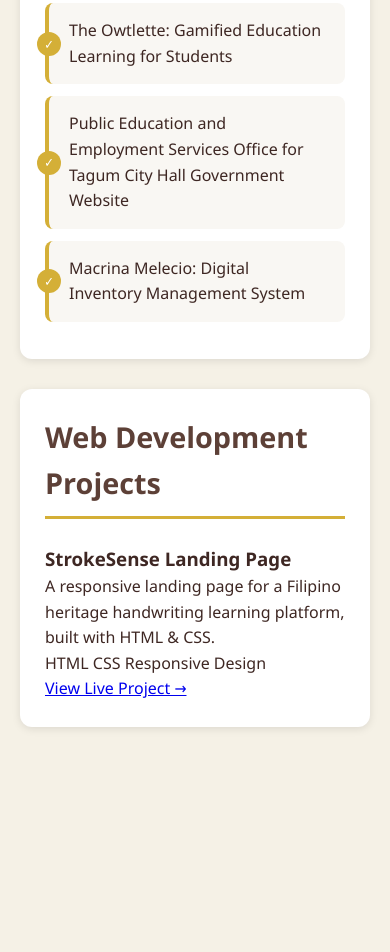
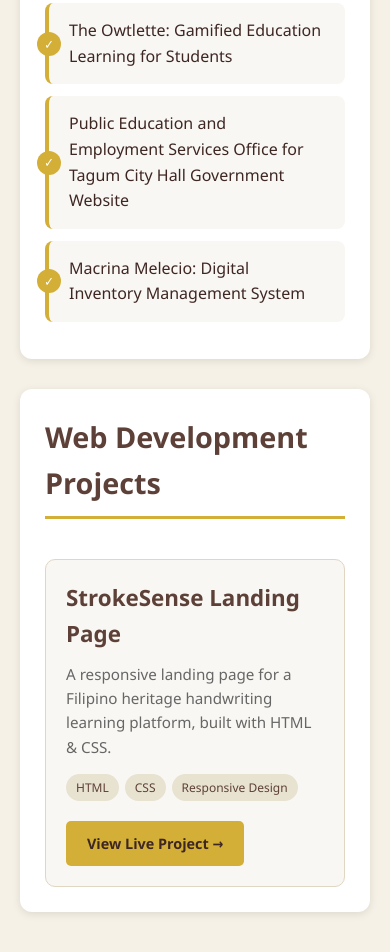
Before and after one commit to kishasanchez27/portfolio2, a plain HTML site: page index.html in a window 390 px wide. Shown: the part 1059-2011 px from the top of the page. Before the commit the page ends 1856 px from the top, so only its background shows below. Drawn offline with Linux system fonts and the light colour scheme.

Commit message:
Update style.css

```diff
--- a/style.css
+++ b/style.css
@@ -170,6 +170,123 @@ li::before {
     font-weight: bold;
 }
 
+/* Web Development Projects Section */
+#web-projects {
+    margin-top: 20px;
+}
+
+.project-card {
+    background-color: #f9f7f3;
+    padding: 25px;
+    border-radius: 10px;
+    border: 1px solid #e0d6c2;
+    transition: all 0.3s ease;
+    margin-top: 15px;
+}
+
+body.dark .project-card {
+    background-color: #3a3a3a;
+    border-color: #555;
+}
+
+.project-card:hover {
+    transform: translateY(-3px);
+    box-shadow: 0 5px 15px rgba(0, 0, 0, 0.1);
+}
+
+body.dark .project-card:hover {
+    box-shadow: 0 5px 15px rgba(0, 0, 0, 0.3);
+}
+
+.project-card h3 {
+    color: #5d4037;
+    font-size: 1.4rem;
+    margin-bottom: 10px;
+    font-weight: 600;
+}
+
+body.dark .project-card h3 {
+    color: #d4af37;
+}
+
+.project-description {
+    color: #666;
+    line-height: 1.6;
+    margin-bottom: 15px;
+    font-size: 0.95rem;
+}
+
+body.dark .project-description {
+    color: #ccc;
+}
+
+.project-tech {
+    display: flex;
+    flex-wrap: wrap;
+    gap: 8px;
+    margin-bottom: 20px;
+}
+
+.tech-tag {
+    background-color: #e8e2d1;
+    color: #5d4037;
+    padding: 5px 12px;
+    border-radius: 15px;
+    font-size: 0.8rem;
+    font-weight: 500;
+}
+
+body.dark .tech-tag {
+    background-color: #4a4a4a;
+    color: #f5f1e6;
+}
+
+.project-link {
+    display: inline-block;
+    background-color: #d4af37;
+    color: #3e2723;
+    padding: 10px 20px;
+    border-radius: 5px;
+    text-decoration: none;
+    font-weight: 600;
+    font-size: 0.9rem;
+    transition: all 0.3s ease;
+    border: 1px solid transparent;
+}
+
+body.dark .project-link {
+    background-color: rgba(212, 175, 55, 0.2);
+    color: #d4af37;
+    border-color: #d4af37;
+}
+
+.project-link:hover {
+    background-color: #c19b2f;
+    transform: translateY(-2px);
+    box-shadow: 0 4px 10px rgba(212, 175, 55, 0.3);
+}
+
+body.dark .project-link:hover {
+    background-color: #d4af37;
+    color: #3e2723;
+}
+
+
+@media (max-width: 768px) {
+    .project-card {
+        padding: 20px;
+    }
+
+    .project-tech {
+        gap: 6px;
+    }
+
+    .tech-tag {
+        padding: 4px 10px;
+        font-size: 0.75rem;
+    }
+}
+
 @media (max-width: 768px) {
     #name {
         font-size: 2rem;
@@ -183,4 +300,6 @@ li::before {
         position: static;
         margin-top: 20px;
     }
+
+
 }
```
